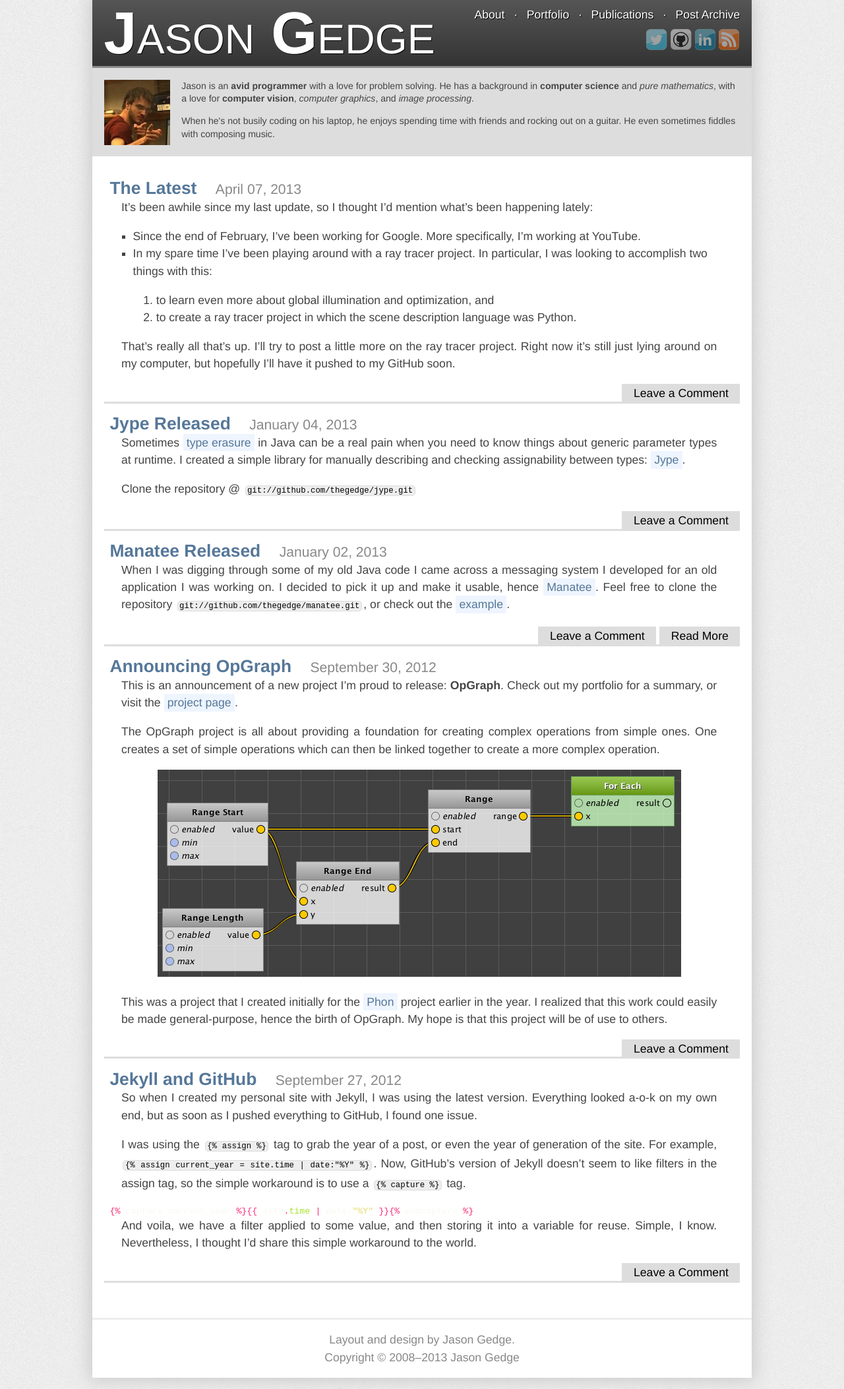
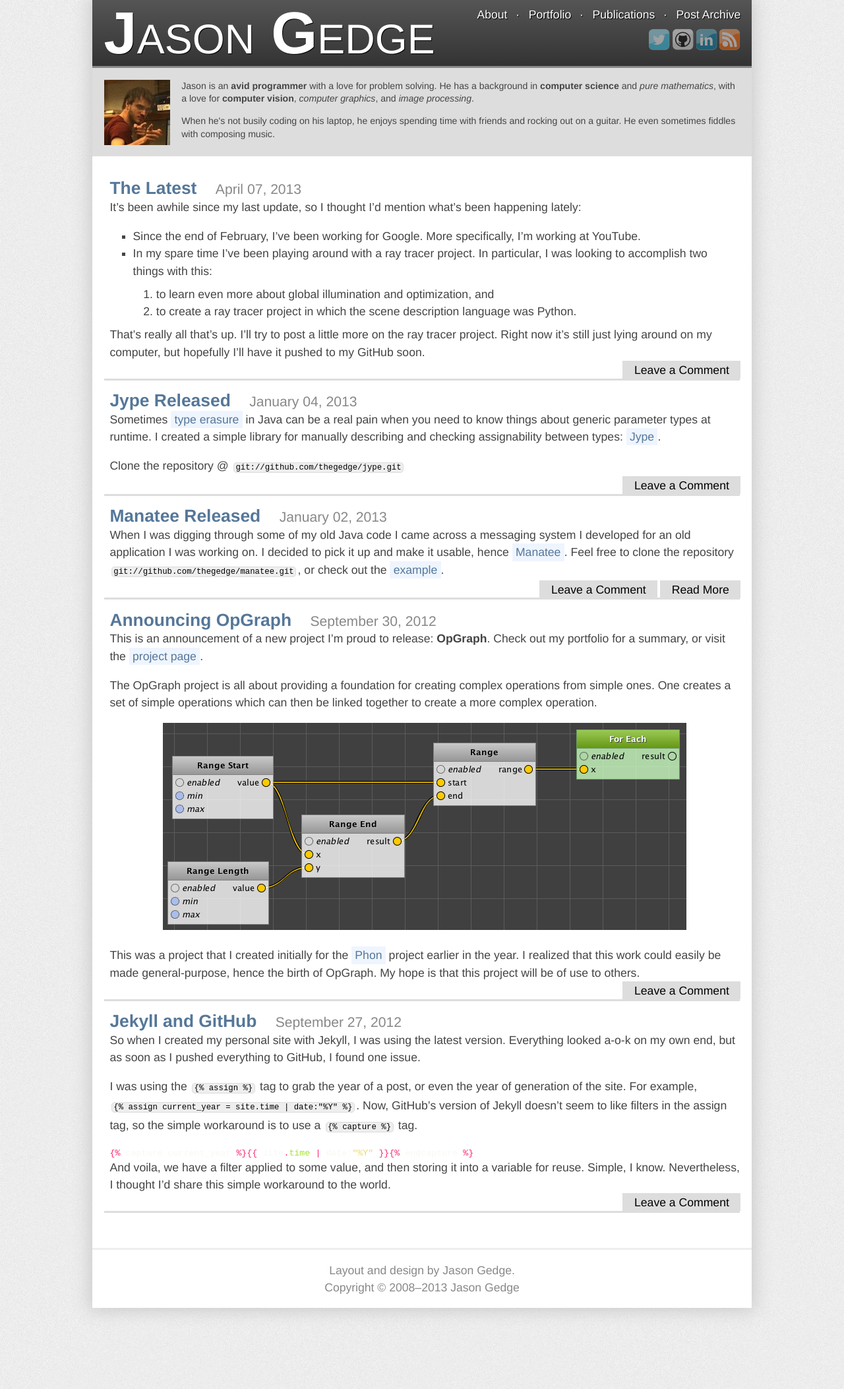
Before and after one commit to thegedge/personal-site, a Jekyll site: the page built from index.html, in a window 1280 px wide. Shown: the whole page at 66% size. Built offline with Jekyll 4.4.1, drawn with Linux system fonts in a browser that asks for light colours; Markdown is read by kramdown in place of the engine named in the settings; after the commit the page ends 2001 px from its top, so only the background shows below that.

Commit message:
Minor restyling of posts

```diff
--- a/_layouts/post.html
+++ b/_layouts/post.html
@@ -15,7 +15,9 @@
 	<div class="date">Posted on <span class="date">{{ page.date | date:"%B %d, %Y" }}</span></div>
 </div>
 <div id="content" class="clearfix post">
-	{{ content | replace:"<!-- more -->","<hr/>" }}
+	<div class="post-body">
+		{{ content | replace:"<!-- more -->","<hr/>" }}
+	</div>
 </div>
 <div id="post_comments">
 	<div id="disqus_thread"></div>
--- a/assets/css/style.css
+++ b/assets/css/style.css
@@ -47,7 +47,7 @@
 	color: #6af;
 }
 
-p > a {
+#content .post-body a {
 	display: inline-block;
 	background-color: #eef5ff;
 	padding: 0 0.3em;
@@ -187,16 +187,21 @@
 	text-align: right;
 }
 
+#content img {
+	max-width: 950px;
+}
+
 /* Lists that are descendants, but not children, of #content get bullets by default */
-#content ul   { list-style-type: square; padding-left: 2em; margin: 1em 0; }
-#content ol   { list-style-type: decimal; padding-left: 2em; margin: 1em 0; }
+#content ul   { list-style-type: square; padding-left: 2em; margin: 0.5em 0; }
+#content ol   { list-style-type: decimal; padding-left: 2em; margin: 0.5em 0; }
 
 /*
  * List styles
  */
 ul.inline > li {
-	display: inline;
+	display: inline-block;
 	margin: 0;
+	margin-right: -1px;
 	padding: 0;
 }
 
--- a/index.html
+++ b/index.html
@@ -15,13 +15,17 @@
 				<small class="date">{{ post.date | date:"%B %d, %Y" }}</small>
 			</h1>
 			{% if post.content contains "<!-- more -->" %}
-				{{ post.content | split:"<!-- more -->" | first }}
+				<div class="post-body">
+					{{ post.content | split:"<!-- more -->" | first }}
+				</div>
 				<ul class="inline block">
 					<li><a href="{{ post.url }}#post_comments" title="Leave a Comment" class="comments">Leave a Comment</a></li>
 					<li><a href="{{ post.url }}" title="Read More" class="readmore">Read More</a></li>
 				</ul>
 			{% else %}
-				{{ post.content }}
+				<div class="post-body">
+					{{ post.content }}
+				</div>
 				<ul class="inline block">
 					<li><a href="{{ post.url }}#post_comments" title="Leave a Comment" class="comments">Leave a Comment</a></li>
 				</ul>
```
